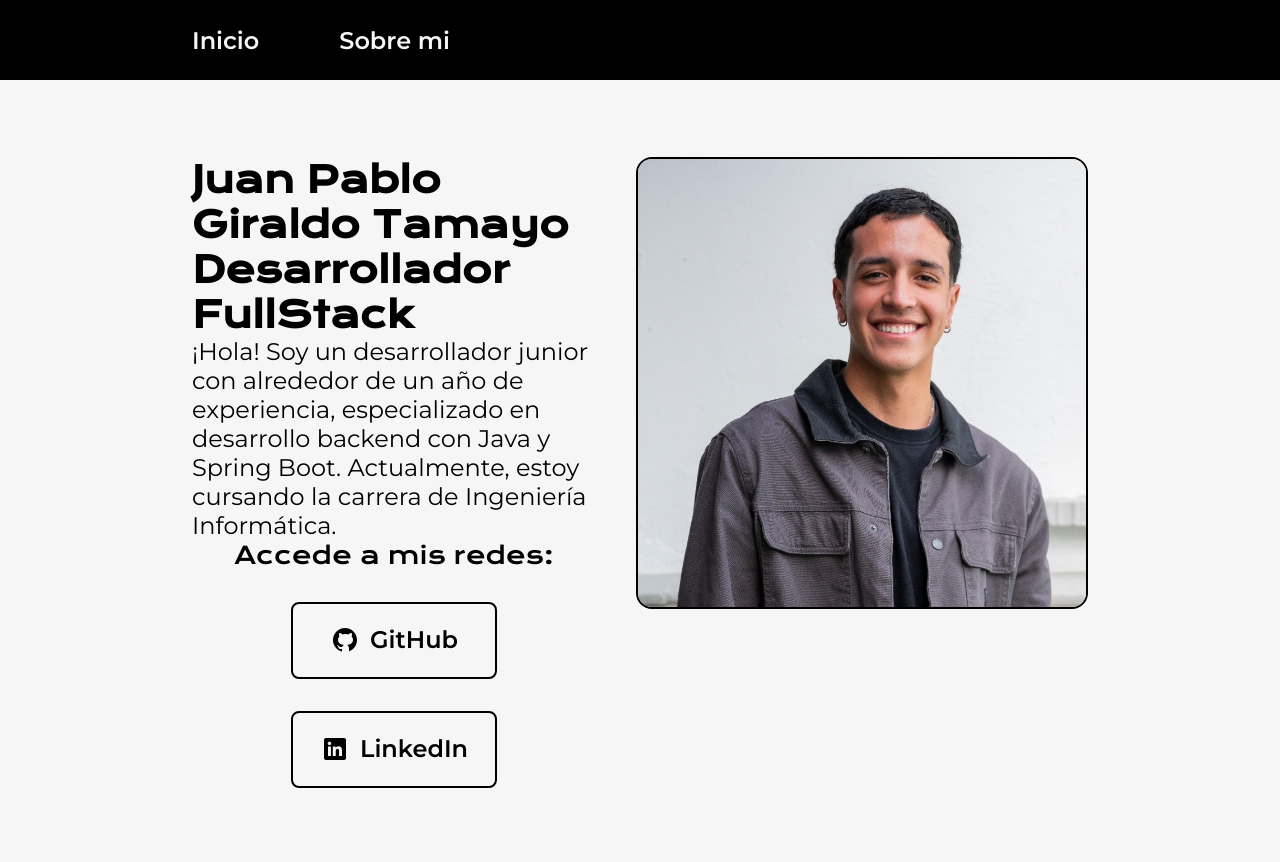
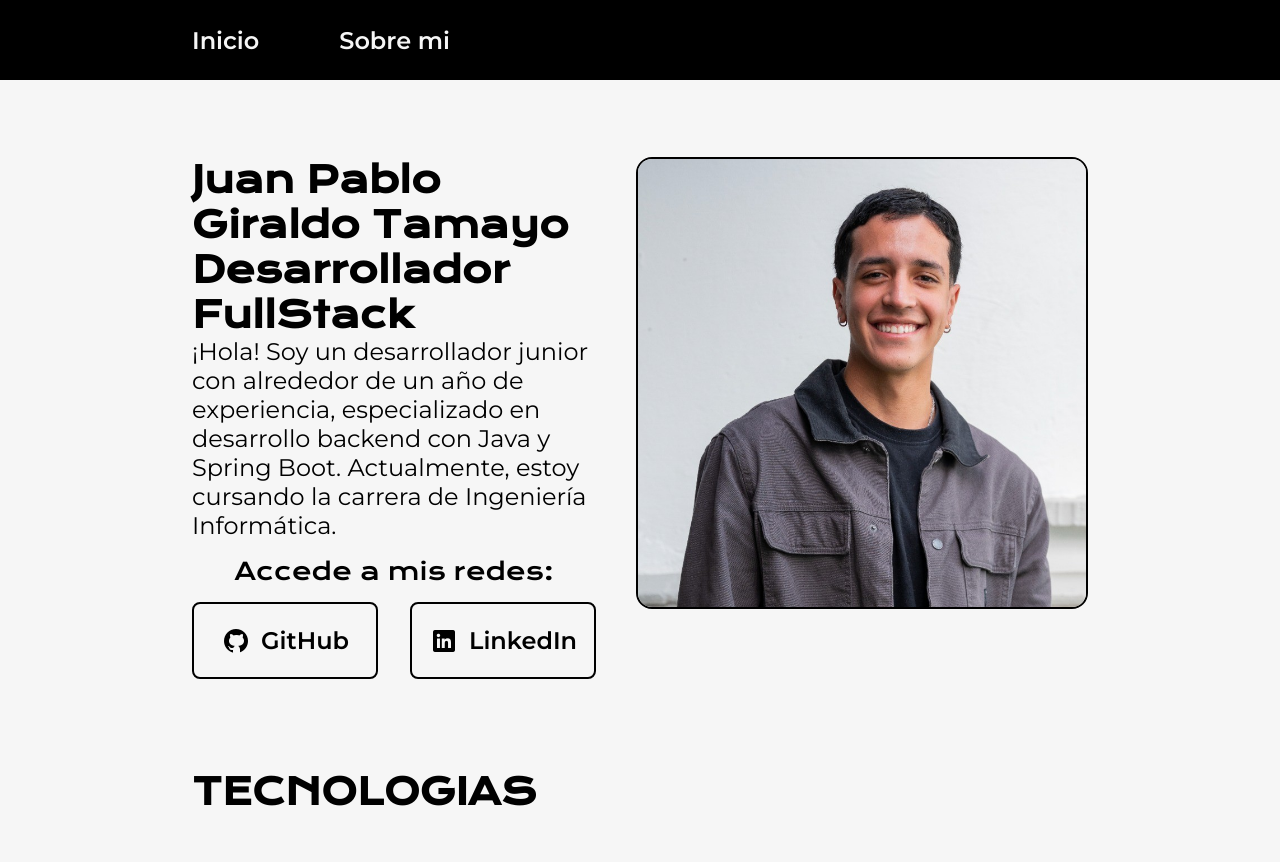
Before and after one commit to JuanPabaz/oracle-one-html-practica, a plain HTML site: page index.html in a window 1280 px wide. Shown: the top 862 px of the page. Drawn offline with nearby package versions, Linux system fonts and the light colour scheme.

Commit message:
feat: add other window redirect to social networks and rearrenged subtitle

```diff
--- a/index.html
+++ b/index.html
@@ -25,15 +25,17 @@
                 <p class="presentacion__contenido__parrafo">
                     ¡Hola! Soy un desarrollador junior con alrededor de un año de experiencia, especializado en desarrollo backend con Java y Spring Boot. Actualmente, estoy cursando la carrera de Ingeniería Informática.
                 </p>
-                <div class="presentacion__enlaces">
+                <div class="presentacion__contenido__subtitulo__redes">
                     <h2 class="presentacion__enlaces__subtitulo">
                         Accede a mis redes:
                     </h2>
-                    <a class="presentacion__enlaces__botones" href="https://github.com/JuanPabaz">
-                        <img src="./assets/icons8-github-30.png" alt="github-logo.png">
+                </div>
+                <div class="presentacion__enlaces">
+                    <a class="presentacion__enlaces__botones" href="https://github.com/JuanPabaz" target="_blank">
+                        <img src="./assets/icons8-github-30.png" alt="github-logo.png" >
                         GitHub
                     </a>
-                    <a class="presentacion__enlaces__botones" href="https://www.linkedin.com/in/juanpablogt/">
+                    <a class="presentacion__enlaces__botones" href="https://www.linkedin.com/in/juanpablogt/" target="_blank">
                         <img src="./assets/icons8-linkedin-30 (1).png" alt="linkedin-logo.png">
                         LinkedIn
                     </a>
--- a/styles/style.css
+++ b/styles/style.css
@@ -67,12 +67,10 @@ body{
     font-family: var(--fuente-montserrat);
 }
 
-.presentacion__enlaces{
+.presentacion__contenido__subtitulo__redes{
     display: flex;
-    justify-content: space-between;
-    flex-direction: column;
-    align-items: center;
-    gap: 32px;
+    justify-content: center;
+    padding: 4% 0 4% 0;
 }
 
 .presentacion__enlaces__subtitulo{
@@ -80,6 +78,13 @@ body{
     font-family: var(--fuente-krona);
     font-weight: normal;
 }
+
+.presentacion__enlaces{
+    display: flex;
+    justify-content: center;
+    gap: 32px;
+}
+
 
 .presentacion__enlaces__botones{
     width: 50%;
```
